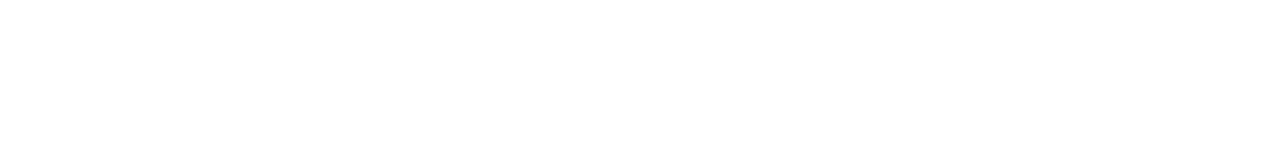
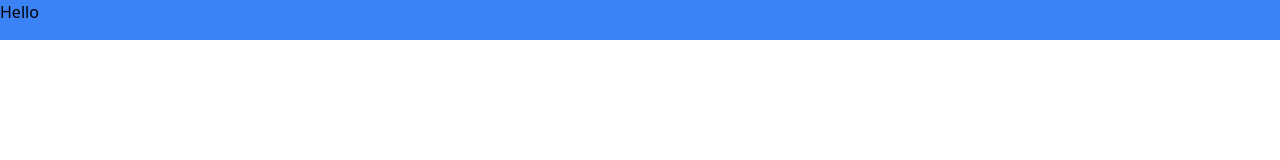
Before and after one commit to Coderyounes/JavaScript-30, a plain HTML site: page Clock/index.html in a window 1280 px wide. Drawn offline with Linux system fonts and the light colour scheme.

Commit message:
Test  tailwind

```diff
--- a/Clock/index.html
+++ b/Clock/index.html
@@ -7,6 +7,8 @@
     <title>Document</title>
 </head>
 <body>
-
+<div class="bg-blue-500 h-10">
+    <p>Hello</p>
+</div>
 </body>
 </html>
```
Also changed, not shown: dist/output.css, 1 other file.
